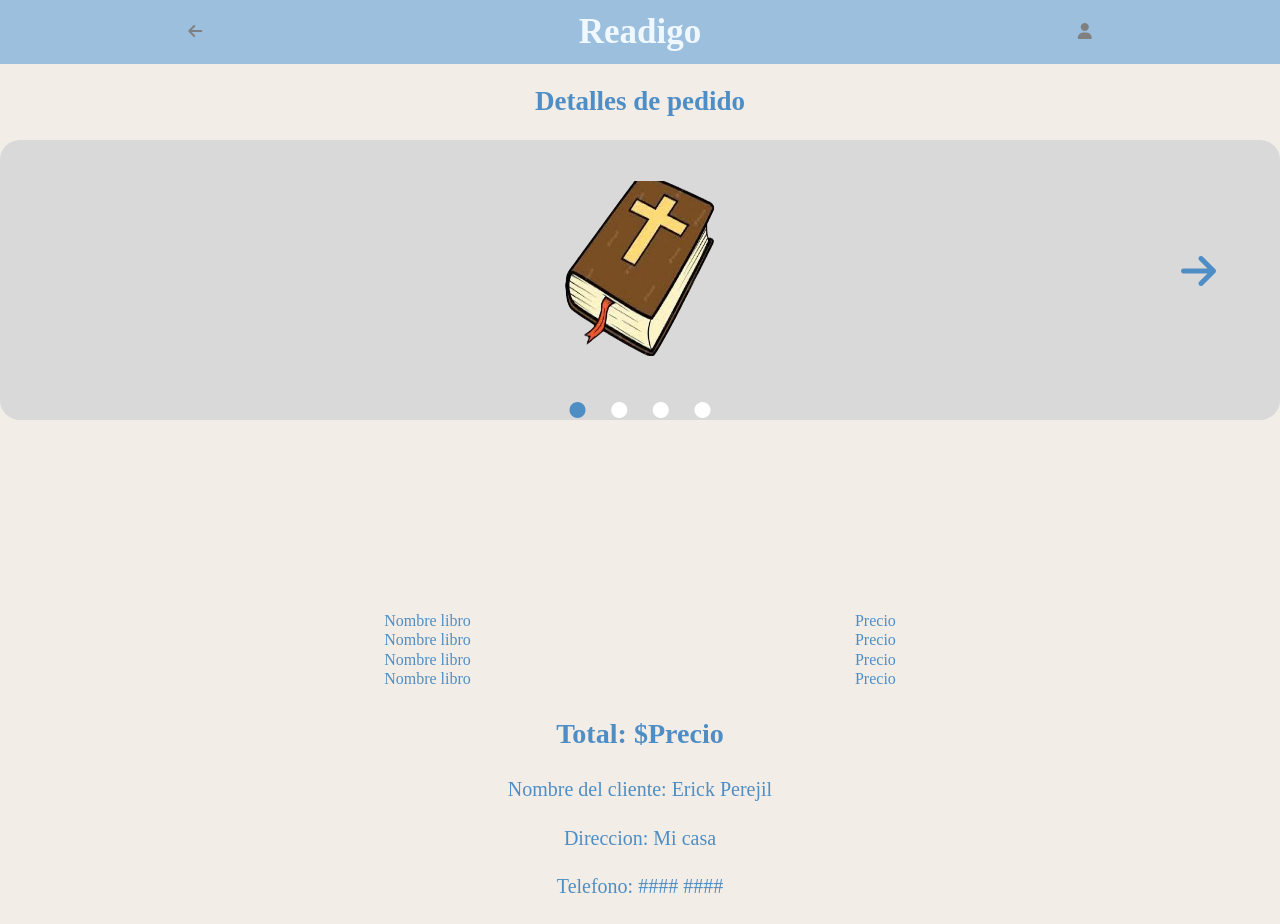
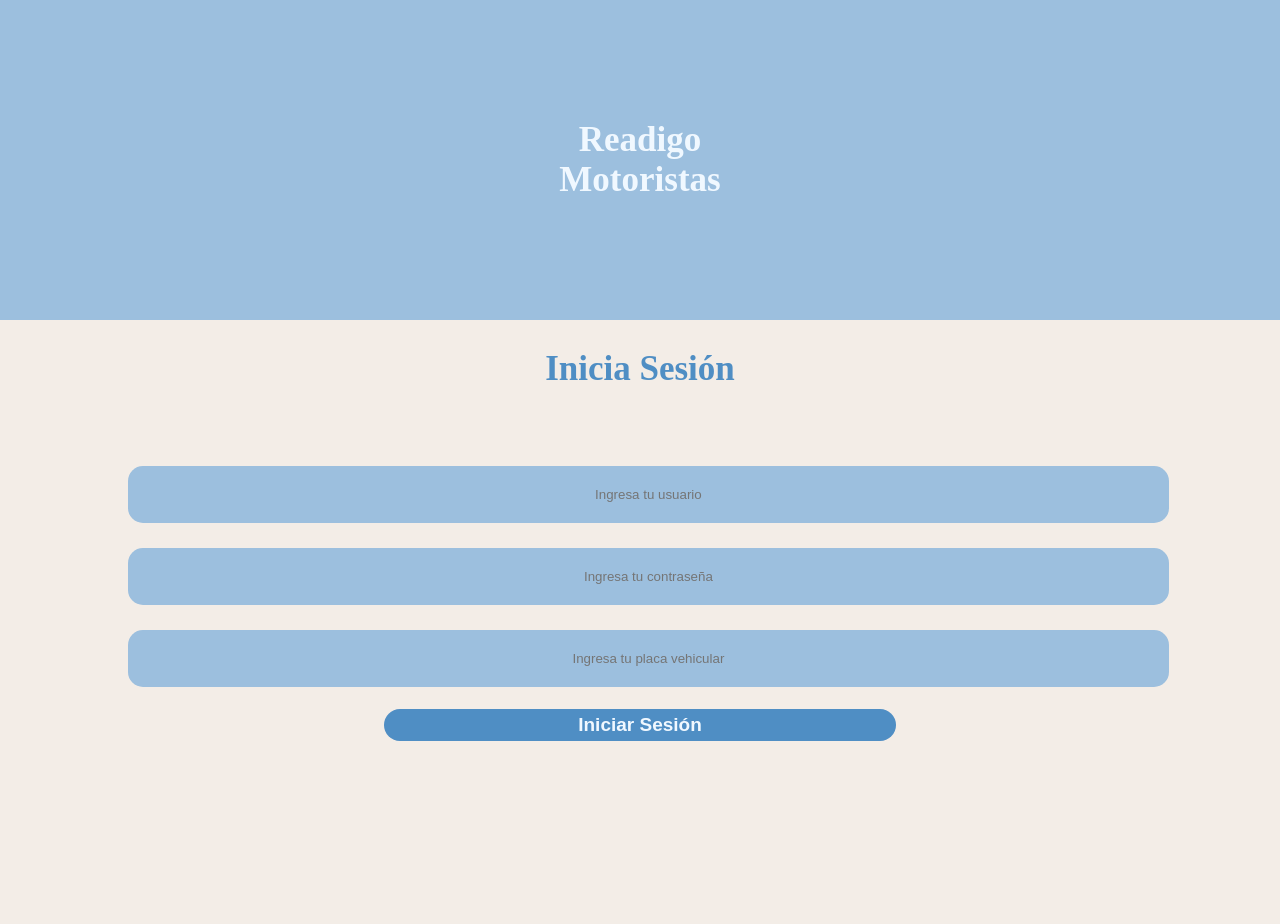
Before and after one commit to JosueSalomon/Proyecto-POO-Erick-y-Josue-IIPAC-2023, a plain HTML site: page Frontend/motorista.html in a window 1280 px wide. After the commit the page ends 800 px from the top, so only its background shows below. Drawn offline with Linux system fonts and the light colour scheme.

Commit message:
Terminado el incio de sesion de motoristas

```diff
--- a/Frontend/assets/css/styles.motos.css
+++ b/Frontend/assets/css/styles.motos.css
@@ -1,6 +1,7 @@
 body{
     margin: 0;
     background-color: #f3ede7;
+
 }
 
 /*Estilos para ver las ordenes */
@@ -55,6 +56,7 @@ body{
 
 #vista-ordenes{
     height: 100vh;
+    display: none;
 }
 
 #nav-motoristas-detalle-compra{
@@ -128,3 +130,86 @@ body{
 #detalle-compra,p{
     color: #4F8EC4;
 }
+
+/* Estilos para inicio sesion motorista */
+#inicio-sesion{
+    height: 100vh;
+}
+
+#superior-inicio-sesion{
+    /* border: 2px solid orange; */
+    background-color: #9CBFDE;
+    height: 40%;
+    display: flex;
+    justify-content: center;
+    align-items: center;
+    flex-direction: column;
+}
+
+.titulo-iniciosesion{
+    font-size: 35px;
+    color: aliceblue;
+    margin: 0px;
+}
+
+#titulo-inicioSesion{
+    /* border: 2px solid palegreen; */
+    margin-top: 2%;
+}
+
+#formulario{
+    /* border: 2px solid palevioletred; */
+    margin-top: 3%;
+    display: flex;
+    flex-direction: column;
+    align-items: flex-end;
+    height: 25%;
+    padding-top: 3%;
+}
+
+
+.contenedor-inputs{
+    /* width: 80%;
+    height: 45px;
+    background-color: #9CBFDE;
+    border-radius: 15px;
+    display: flex;
+    justify-content: center;
+    align-items: center;
+    margin-bottom: 10px; */
+    width: 90%;
+}
+.inputs{
+    width: 90%;
+    height: 55px;
+    background-color: #9CBFDE;
+    border-radius: 15px;
+    display: flex;
+    justify-content: center;
+    align-items: center;
+    margin-bottom: 25px;
+    border: 0px;
+    text-align: center;
+}
+
+#contenedor-boton{
+    /* border: 2px solid violet; */
+    height: 10%;
+    display: flex;
+    justify-content: center;
+    align-items: center;
+}
+
+#btn-inicio-sesion{
+    border: 0;
+    padding: 0;
+    background-color: 4F8EC4;
+    background-color: #4F8EC4;
+    height: 40%;
+    width: 40%;
+    border-radius: 25px;
+    color: aliceblue;
+    font-size: 19px;
+    font-weight: 700;
+    margin-top: 3%;
+}
--- a/Frontend/motorista.html
+++ b/Frontend/motorista.html
@@ -136,6 +136,34 @@
             </div>
         </div>
     </section>
+
+    <!-- Terminada -->
+    <section id="inicio-sesion">
+        <div id="superior-inicio-sesion">
+            <h2 class="titulo-iniciosesion">
+                Readigo
+            </h2>
+            <h2 class="titulo-iniciosesion">
+                Motoristas
+            </h2>
+        </div>
+
+        <div id="titulo-inicioSesion">
+            <h1 style="text-align: center; color: #4F8EC4; font-weight: bolder; font-size: 35px;">
+                Inicia Sesión
+            </h1>
+        </div>
+
+        <div id="formulario">
+            <div class="contenedor-inputs"><input class="inputs" type="text" placeholder="Ingresa tu usuario"></div>
+            <div class="contenedor-inputs"><input class="inputs" type="text" placeholder="Ingresa tu contraseña"></div>
+            <div class="contenedor-inputs"><input class="inputs" type="text" placeholder="Ingresa tu placa vehicular"></div>
+        </div>
+
+        <div id="contenedor-boton">
+            <button id="btn-inicio-sesion">Iniciar Sesión</button>
+        </div>
+    </section>
     <script src="assets/controlodar.js"></script>
 </body>
 </html>
```
